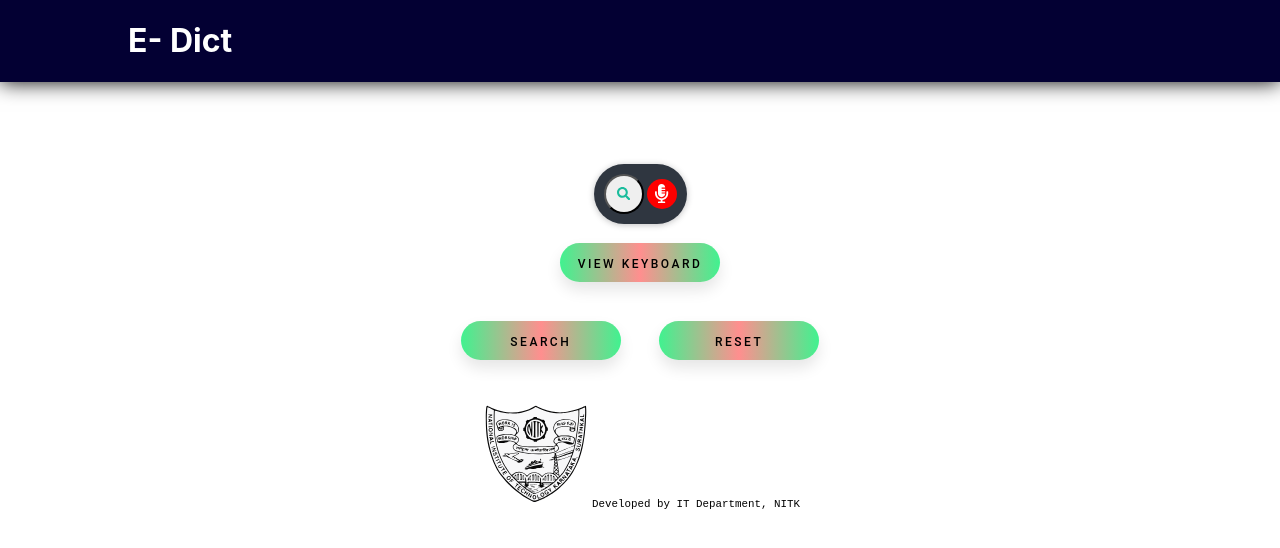
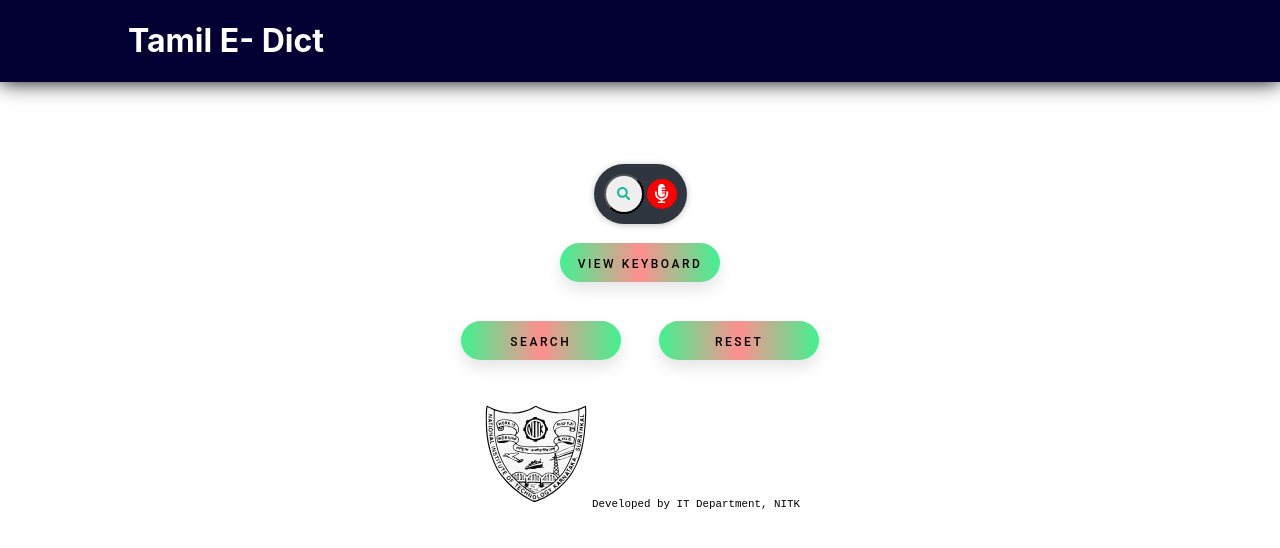
Before and after one commit to prakash204/e-dict, a React (Create React App) app in the folder e-dict/: page / in a window 1280 px wide. Shown: the top 548 px of the page. Built offline with nearby package versions, Linux system fonts and the light colour scheme.

Commit message:
changed titile

```diff
--- a/e-dict/src/home.js
+++ b/e-dict/src/home.js
@@ -317,7 +317,7 @@ class Home extends Component {
         return(
             <div class="container">
                 <header>
-                    <h1 class="logo">E- Dict</h1>
+                    <h1 class="logo">Tamil E- Dict</h1>
                 </header>
                 <script src="https://unpkg.com/ionicons@5.0.0/dist/ionicons.js"></script>
                 <link rel="stylesheet" href="https://cdnjs.cloudflare.com/ajax/libs/font-awesome/4.7.0/css/font-awesome.min.css"></link>
```
